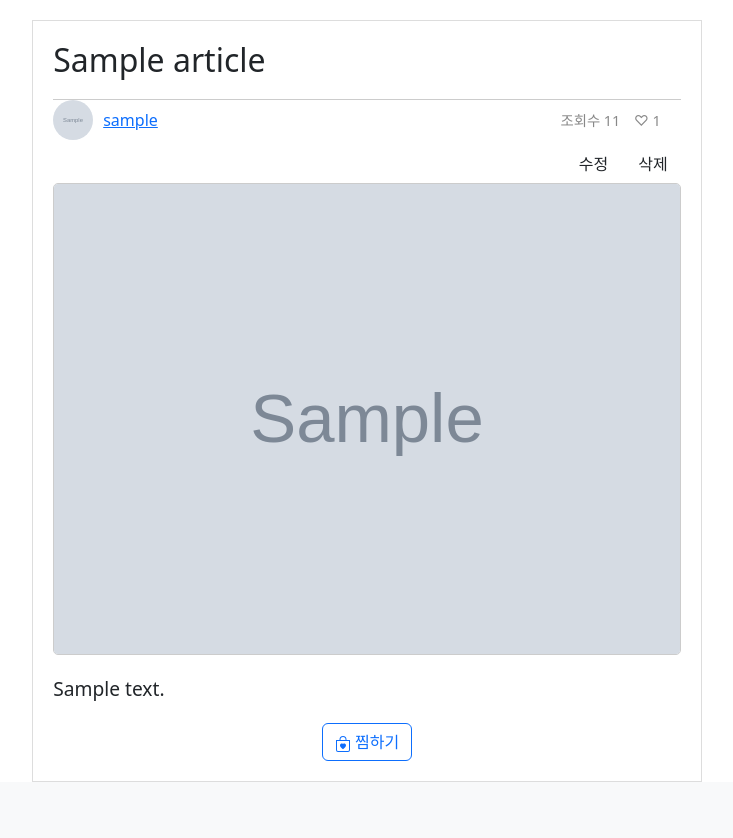
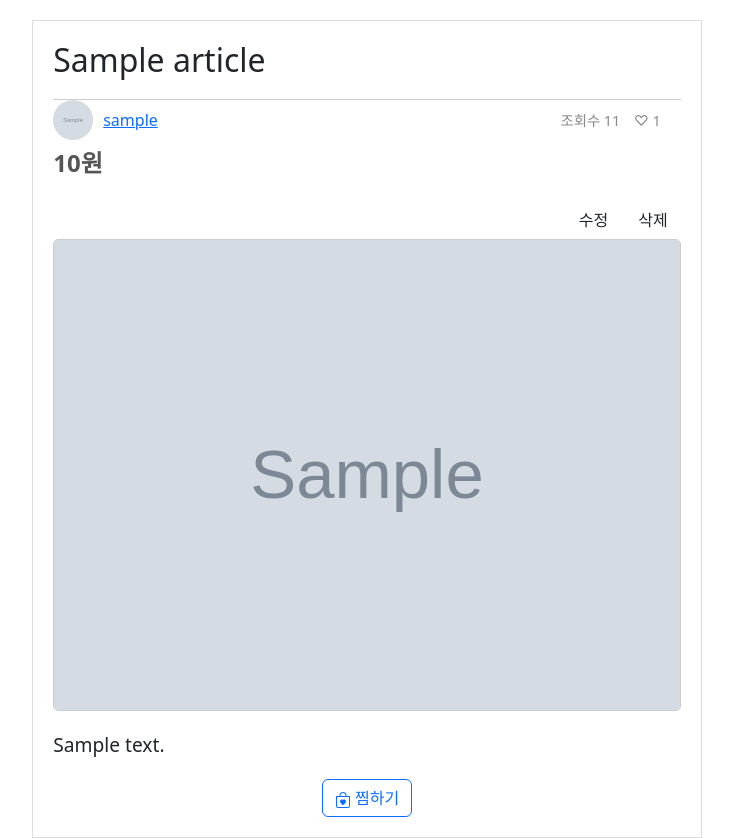
Before and after one commit to yunlowell/ifj, a Django app: page /products/1/ in a window 1280 px wide. Shown: the part 60-898 px from the top of the page, without its empty margins (273-1006 px from the left). Before the commit the page ends 842 px from the top, so only its background shows below. Run offline with Django 4.2, Linux system fonts and the light colour scheme; tables that the repository leaves empty hold one stand-in row (values such as "Sample post"); grey boxes marked "Sample" are stand-in pictures; some libraries are stand-ins or nearby versions.

Commit message:
feat: 가격 입력란 추가 및 표시
Article 모델에 price 필드 추가
create 템플릿에 가격 입력 필드 추가
product 뷰에서 formatted_price 변수에 포맷한 가격을 전달하여 사용
migrate

```diff
--- a/products/models.py
+++ b/products/models.py
@@ -8,6 +8,7 @@ class Article(models.Model):
     created_at = models.DateTimeField(auto_now_add=True)
     updated_at = models.DateTimeField(auto_now=True)
     image = models.ImageField(upload_to="images/", blank=True)
+    price = models.DecimalField(max_digits=10, decimal_places=2)
 
     author = models.ForeignKey(
         settings.AUTH_USER_MODEL, on_delete=models.CASCADE, related_name="articles"
--- a/products/templates/products/product_detail.html
+++ b/products/templates/products/product_detail.html
@@ -69,11 +69,16 @@
         text-align: right;
     }
 
-
-
     .article-footer2 {
         text-align: center;
         margin-top: 10px;
+    }
+
+    .article-price {
+        font-size: 1.5em;
+        font-weight: bold;
+        color: #555;
+        margin-bottom: 20px;
     }
 
 </style>
@@ -94,6 +99,10 @@
             <span>♡ <span id="like-count">{{ article.like_users.count }}</span></span>
         </div>
     </div>
+
+    <p class="article-price">{{ formatted_price }}원</p>
+
+
 
     <div class="article-footer">
         <a href="{% url 'articles:update' article.pk %}" style="text-decoration: none;">
--- a/products/views.py
+++ b/products/views.py
@@ -30,11 +30,15 @@ def article_detail(request, pk):
     article.views += 1
     article.save()
 
+    formatted_price = f"{article.price:,.0f}"
+
     context = {
         "article": article,
+        "formatted_price": formatted_price,
     }
 
     return render(request, "products/product_detail.html", context)
+
 
 
 def articles(request):
--- a/users/templates/users/profile.html
+++ b/users/templates/users/profile.html
@@ -46,7 +46,7 @@
                 <h5>팔로잉: {{ following_count }}</h5>
             </div>
          </div>
-{% if request.user.profile_image %}
+{% if member.profile_image %}
     <img src="{{ member.profile_image.url }}" alt="User Profile Image" width="150">
 {% else %}
     <img src="{% static 'users/user.png' %}" alt="Default Profile Image" width="150">
```
Also changed, not shown: products/templates/products/create.html (+11 -9 lines), media/images/자전거_8dCykHe.png (added), media/profile_pics/coinman_ETNA6PT.png (added), media/profile_pics/coinman_fJGMUtx.png (added), media/profile_pics/neco_K7lULjZ.jfif (added), media/profile_pics/자전거_cYyro9m.png (added), media/profile_pics/자전거_hYHVm6d.png (added), products/migrations/0002_article_price.py (added). Lines whose indentation alone changed are shown as unchanged.
